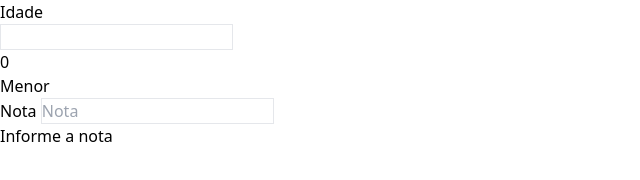
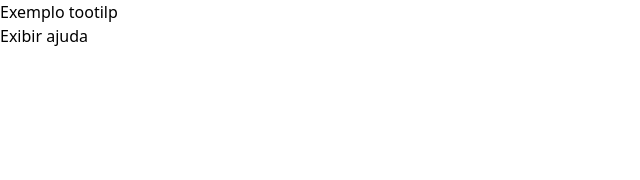
Before and after one commit to JotaPrimo/VueJS, a website: page src/index.html in a window 1280 px wide. Shown: the whole page, without its empty margins (0-640 px from the left). Drawn offline with Linux system fonts and the light colour scheme.

Commit message:
269. Diretiva V-Show - Exibição condicional de elementos HTML

```diff
--- a/src/index.html
+++ b/src/index.html
@@ -1,6 +1,5 @@
 <!DOCTYPE html>
 <html lang="en">
-
   <head>
     <meta charset="UTF-8" />
     <meta http-equiv="X-UA-Compatible" content="IE=edge" />
@@ -47,59 +46,32 @@
   </head>
 
   <body>
-
     <!-- sintaxe suggar de v-on: use @ -->
     <!-- pegando dados do evento, usar $event-->
     <div id="app">
-
-
-        <!-- aprendendeo v-if else-->
-        <label for="idade">Idade</label>
-        <input @blur="setIdade()" type="number" id="inputIdade"
-            class="bg-gray-50 border border-gray-300 text-gray-900 text-sm rounded-lg focus: ring-blue-500 focus:border-blue-500 block w-full p-2.5 dark:bg-gray-700 dark:border-gray-600 dark:placeholder-gray-400 dark:text-white dark:focus:ring-blue-500 dark:focus:border-blue-500">
-        {{ idade }}
-
-        <p v-if="idade > 18">Maior</p>
-        <p v-else>Menor</p>
-
-        <label for="Nota">Nota</label>
-        <input
-            class="border bg-slate-100"
-            placeholder="Nota"
-             @blur="setNota()"
-             type="text"
-             id="inputNota">
-
-        <p v-if="nota == '' ">Informe a nota</p>
-        <p v-else-if="nota >= 7 && nota <= 10">Aprovado</p>
-        <p v-else-if="nota >= 0 && nota <= 7">Reprovado</p>
-        <p v-else="">Nota invalida</p>
-
-
+      <div>
+        <h3>Exemplo tootilp</h3>
+        <p
+          @mouseover="exibirTextoDeAjuda = true"
+          @mouseout="exibirTextoDeAjuda = false"
+        >
+          Exibir ajuda
+        </p>
+        <div v-show="exibirTextoDeAjuda">Texto de ajuda</div>
+      </div>
     </div>
 
     <script>
       let options = {
         el: "#app",
         data: {
-                idade: 0,
-                nota: 0,
+          exibirTextoDeAjuda: false,
         },
 
-            methods: {
-                setIdade() {
-                    this.idade = inputIdade.value
-                    console.log(inputIdade.value);
-                },
-                setNota() {
-                    console.log(inputNota.value)
-                    this.nota = inputNota.value;
-                }
-            },
+        methods: {},
       };
 
       const vm = new Vue(options);
     </script>
   </body>
-
 </html>
```
Lines whose indentation alone changed are shown as unchanged.
